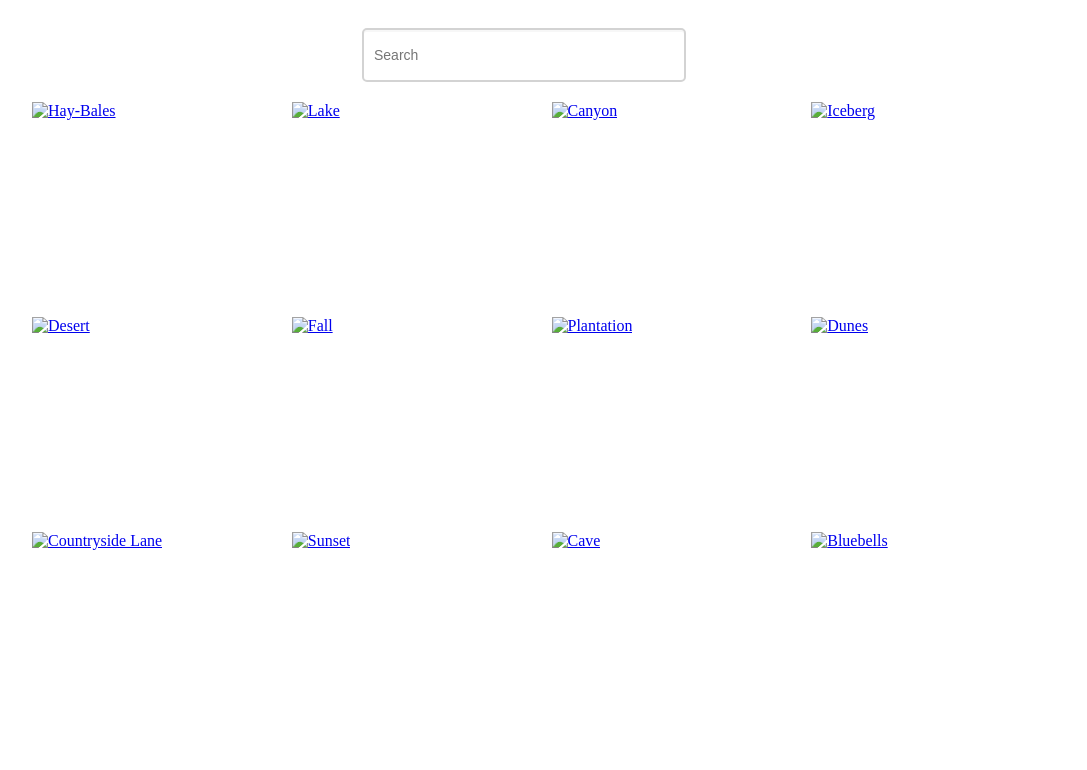
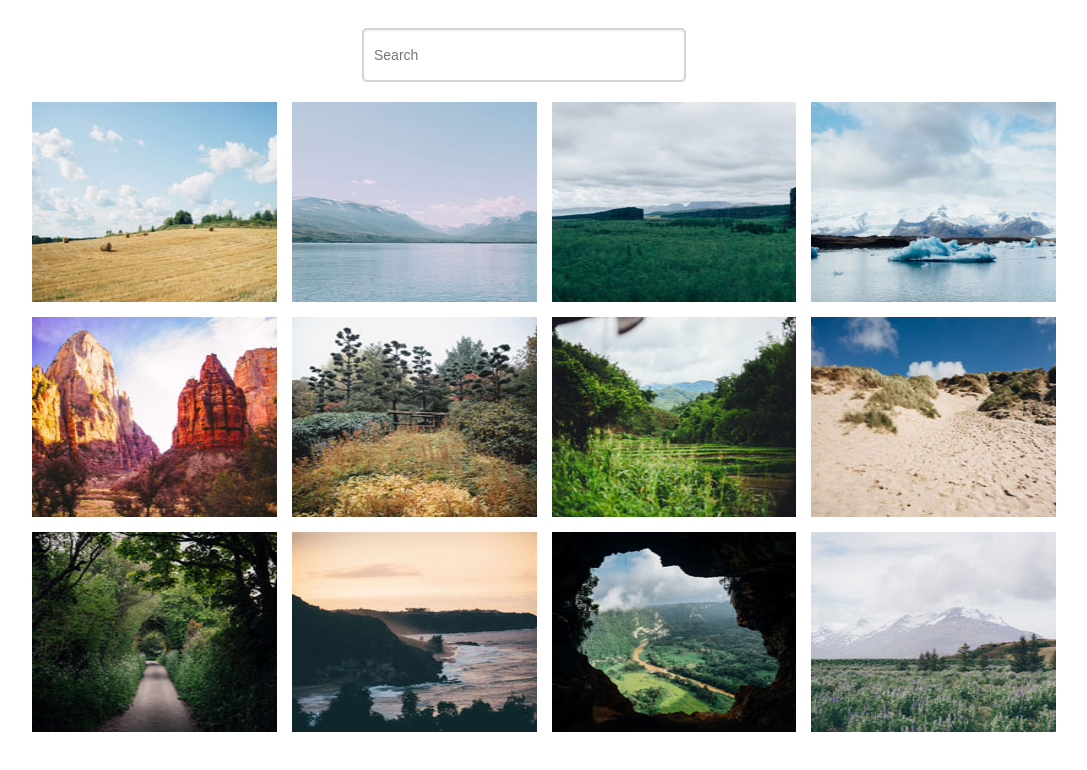
Before and after one commit to kiliandeketelaere/Techdegree-project-5, a plain HTML site: page index.html in a window 1280 px wide. Shown: the whole page, without its empty margins (116-1203 px from the left). Drawn offline with Linux system fonts and the light colour scheme; the site is published under a folder, as on GitHub Pages, so addresses that start at the root find nothing.

Commit message:
Update index.html

```diff
--- a/index.html
+++ b/index.html
@@ -42,64 +42,64 @@
 <ul class= "gallery">
 
     <li class="item">
-      <a href="/images/01.jpg" data-caption="I love hay bales. Took this snap on a drive through the countryside past some straw fields.">
-        <img src="/images/thumbnails/01.jpg" alt="Hay-Bales">
+      <a href="images/01.jpg" data-caption="I love hay bales. Took this snap on a drive through the countryside past some straw fields.">
+        <img src="images/thumbnails/01.jpg" alt="Hay-Bales">
       </a>
     </li>
 
     <li class="item">
-      <a href="/images/02.jpg" data-caption="The lake was so calm today. We had a great view of the snow on the mountains from here.">
-        <img src="/images/thumbnails/02.jpg" alt="Lake"></a>
+      <a href="images/02.jpg" data-caption="The lake was so calm today. We had a great view of the snow on the mountains from here.">
+        <img src="images/thumbnails/02.jpg" alt="Lake"></a>
       </li>
 
     <li class="item">
-      <a href="/images/03.jpg" data-caption="I hiked to the top of the mountain and got this picture of the canyon and trees below.">
-        <img src="/images/thumbnails/03.jpg" alt="Canyon"></a>
+      <a href="images/03.jpg" data-caption="I hiked to the top of the mountain and got this picture of the canyon and trees below.">
+        <img src="images/thumbnails/03.jpg" alt="Canyon"></a>
       </li>
 
     <li class="item">
-      <a href="/images/04.jpg" data-caption="It was amazing to see an iceberg up close, it was so cold but didn’t snow today.">
-        <img src="/images/thumbnails/04.jpg" alt="Iceberg"></a>
+      <a href="images/04.jpg" data-caption="It was amazing to see an iceberg up close, it was so cold but didn’t snow today.">
+        <img src="images/thumbnails/04.jpg" alt="Iceberg"></a>
       </li>
 
     <li class="item">
-      <a href="/images/05.jpg" data-caption="The red cliffs were beautiful. It was really hot in the desert but we did a lot of walking through the canyons.">
-        <img src="/images/thumbnails/05.jpg" alt="Desert"></a>
+      <a href="images/05.jpg" data-caption="The red cliffs were beautiful. It was really hot in the desert but we did a lot of walking through the canyons.">
+        <img src="images/thumbnails/05.jpg" alt="Desert"></a>
       </li>
 
     <li class="item">
-      <a href="/images/06.jpg" data-caption="Fall is coming, I love when the leaves on the trees start to change color.">
-        <img src="/images/thumbnails/06.jpg" alt="Fall"></a>
+      <a href="images/06.jpg" data-caption="Fall is coming, I love when the leaves on the trees start to change color.">
+        <img src="images/thumbnails/06.jpg" alt="Fall"></a>
       </li>
 
     <li class="item">
-      <a href="/images/07.jpg" data-caption="I drove past this plantation yesterday, everything is so green!">
-        <img src="/images/thumbnails/07.jpg" alt="Plantation"></a>
+      <a href="images/07.jpg" data-caption="I drove past this plantation yesterday, everything is so green!">
+        <img src="images/thumbnails/07.jpg" alt="Plantation"></a>
       </li>
 
     <li class="item">
-      <a href="/images/08.jpg" data-caption="My summer vacation to the Oregon Coast. I love the sandy dunes!">
-        <img src="/images/thumbnails/08.jpg" alt="Dunes"></a>
+      <a href="images/08.jpg" data-caption="My summer vacation to the Oregon Coast. I love the sandy dunes!">
+        <img src="images/thumbnails/08.jpg" alt="Dunes"></a>
       </li>
 
     <li class="item">
-      <a href="/images/09.jpg" data-caption="We enjoyed a quiet stroll down this countryside lane.">
-        <img src="/images/thumbnails/09.jpg" alt="Countryside Lane"></a>
+      <a href="images/09.jpg" data-caption="We enjoyed a quiet stroll down this countryside lane.">
+        <img src="images/thumbnails/09.jpg" alt="Countryside Lane"></a>
       </li>
 
     <li class="item">
-      <a href="/images/10.jpg" data-caption="Sunset at the coast! The sky turned a lovely shade of orange.">
-        <img src="/images/thumbnails/10.jpg" alt="Sunset"></a>
+      <a href="images/10.jpg" data-caption="Sunset at the coast! The sky turned a lovely shade of orange.">
+        <img src="images/thumbnails/10.jpg" alt="Sunset"></a>
       </li>
 
     <li class="item">
-      <a href="/images/11.jpg" data-caption="I did a tour of a cave today and the view of the landscape below was breathtaking.">
-        <img src="/images/thumbnails/11.jpg" alt="Cave"></a>
+      <a href="images/11.jpg" data-caption="I did a tour of a cave today and the view of the landscape below was breathtaking.">
+        <img src="images/thumbnails/11.jpg" alt="Cave"></a>
       </li>
 
     <li class="item">
-      <a href="/images/12.jpg" data-caption="I walked through this meadow of bluebells and got a good view of the snow on the mountain before the fog came in.">
-       <img src="/images/thumbnails/12.jpg" alt="Bluebells"></a>
+      <a href="images/12.jpg" data-caption="I walked through this meadow of bluebells and got a good view of the snow on the mountain before the fog came in.">
+       <img src="images/thumbnails/12.jpg" alt="Bluebells"></a>
 
       </li>
     </ul>
```
